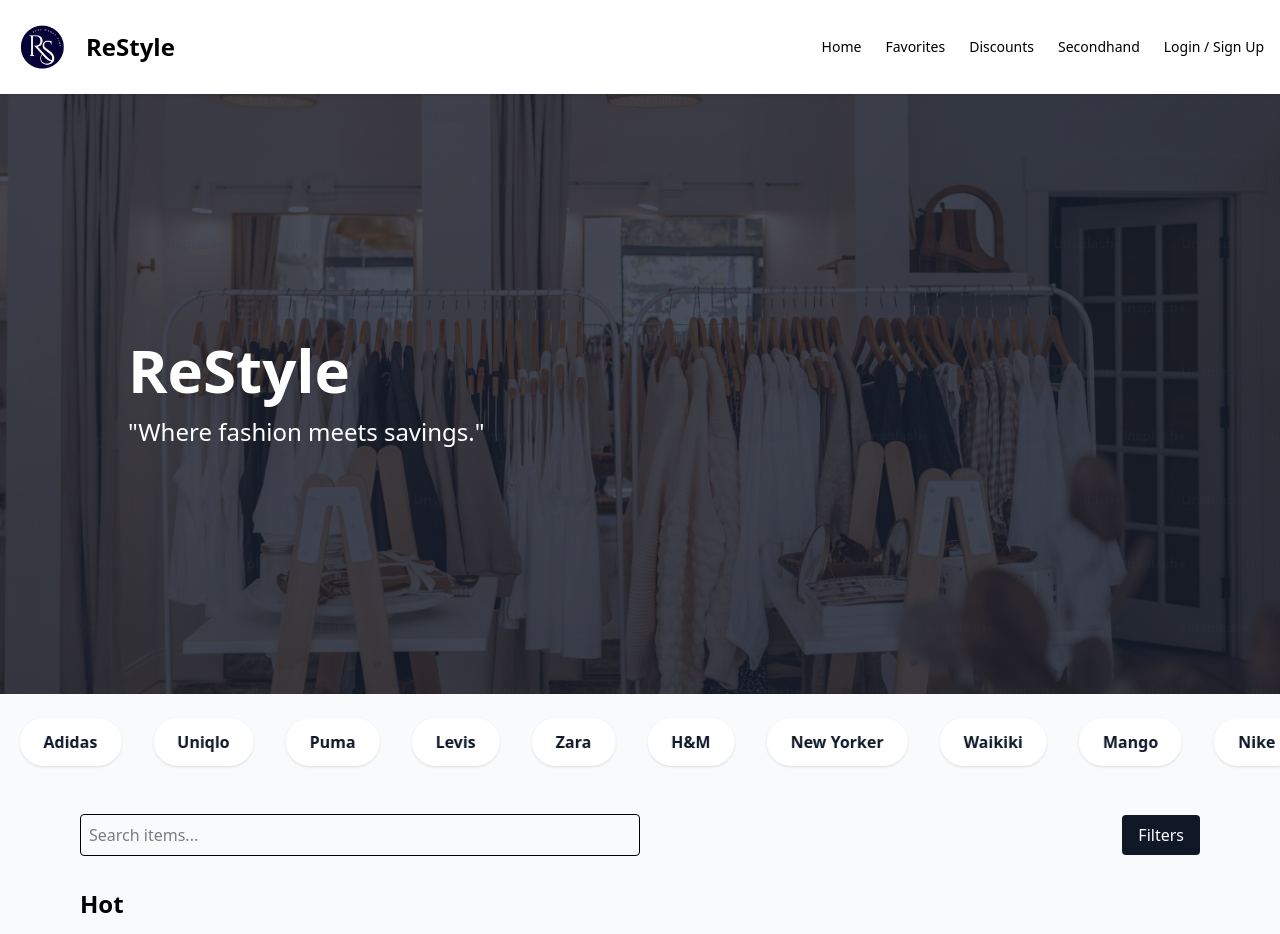
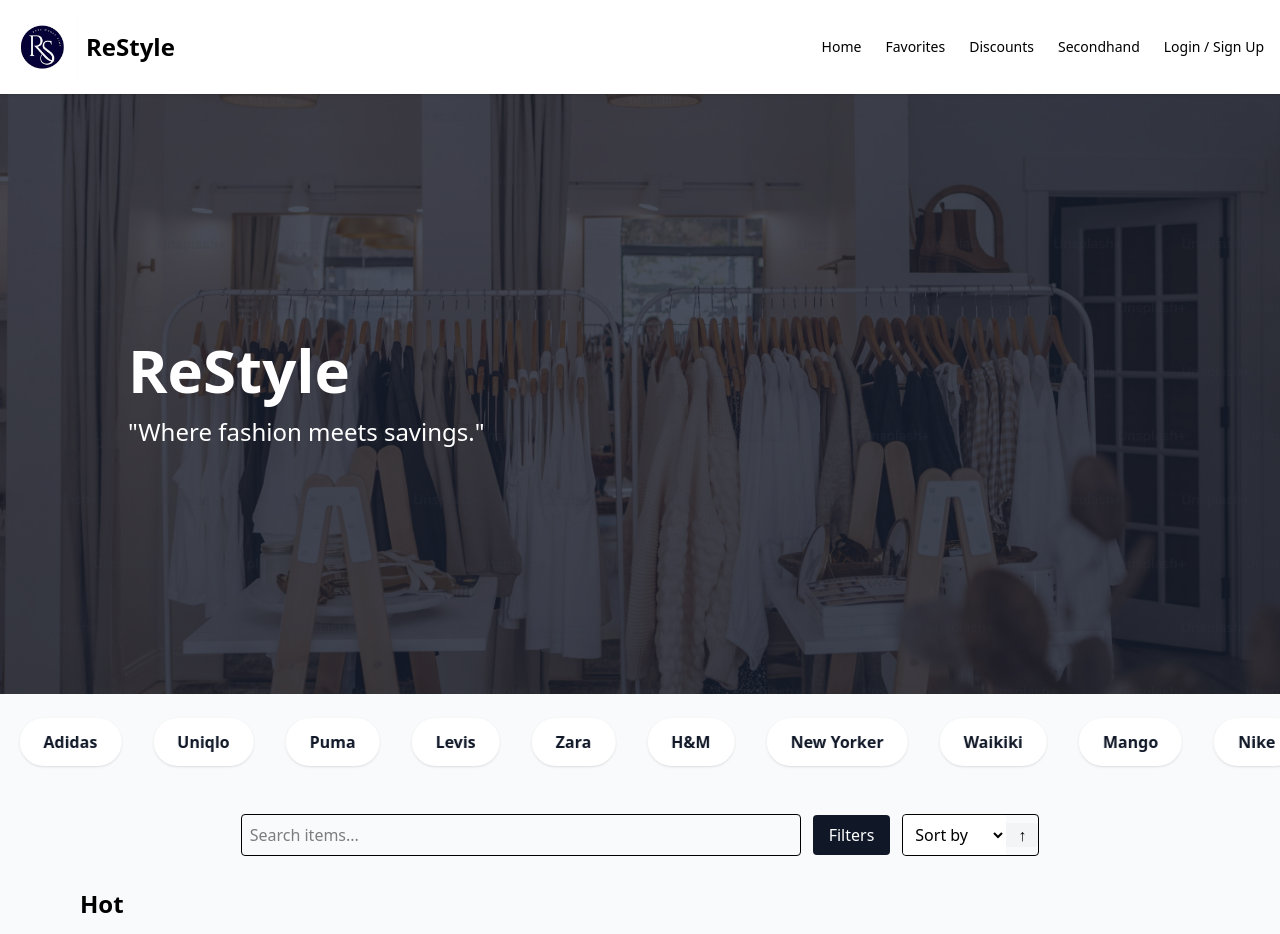
Before and after one commit to dachishengelia/ReStyle, a React (Vite) app: page / in a window 1280 px wide. Shown: the top 934 px of the page. Built offline with nearby package versions, Linux system fonts and the light colour scheme.

Commit message:
added reset to filters. changed searchbar. added quick sort. added lowest to highest 'arrows'. changed animation speed. added logos folder in the public folder.

```diff
--- a/package.json
+++ b/package.json
@@ -11,7 +11,9 @@
   },
   "dependencies": {
     "axios": "^1.12.2",
-    "react": "^19.1.1",
+    "lucide": "^0.545.0",
+    "lucide-react": "^0.545.0",
+    "react": "^19.2.0",
     "react-dom": "^19.1.1",
     "react-icons": "^5.5.0",
     "react-router-dom": "^7.9.3",
--- a/src/pages/Home.jsx
+++ b/src/pages/Home.jsx
@@ -7,6 +7,12 @@
   const [query, setQuery] = useState("");
   const [filters, setFilters] = useState({});
   const [filterOpen, setFilterOpen] = useState(false);
+  const [sortOption, setSortOption] = useState("");
+  const [sortOrder, setSortOrder] = useState("asc");
+
+  const toggleSortOrder = () => {
+    setSortOrder((prev) => (prev === "asc" ? "desc" : "asc"));
+  };
 
   const filtered = products.filter((p) => {
     const matchesQuery = p.title.toLowerCase().includes(query.toLowerCase());
@@ -28,93 +34,49 @@
     );
   });
 
-  const firstFour = filtered.slice(0, 4);
+
+  const sorted = [...filtered].sort((a, b) => {
+    if (!sortOption) return 0;
+
+    if (sortOption === "newest") {
+      return sortOrder === "asc"
+        ? new Date(a.createdAt) - new Date(b.createdAt)
+        : new Date(b.createdAt) - new Date(a.createdAt);
+    }
+
+    return sortOrder === "asc"
+      ? a[sortOption] - b[sortOption]
+      : b[sortOption] - a[sortOption];
+  });
+
+  const firstFour = sorted.slice(0, 4);
 
   const brands = [
-    "Zara",
-    "H&M",
-    "New Yorker",
-    "Waikiki",
-    "Mango",
-    "Nike",
-    "Adidas",
-    "Uniqlo",
-    "Puma",
-    "Levis",
-    "Zara",
-    "H&M",
-    "New Yorker",
-    "Waikiki",
-    "Mango",
-    "Nike",
-    "Adidas",
-    "Uniqlo",
-    "Puma",
-    "Levis",
-    "Zara",
-    "H&M",
-    "New Yorker",
-    "Waikiki",
-    "Mango",
-    "Nike",
-    "Adidas",
-    "Uniqlo",
-    "Puma",
-    "Levis",
-    "Zara",
-    "H&M",
-    "New Yorker",
-    "Waikiki",
-    "Mango",
-    "Nike",
-    "Adidas",
-    "Uniqlo",
-    "Puma",
-    "Levis",
-    "Zara",
-    "H&M",
-    "New Yorker",
-    "Waikiki",
-    "Mango",
-    "Nike",
-    "Adidas",
-    "Uniqlo",
-    "Puma",
-    "Levis",
-    "Zara",
-    "H&M",
-    "New Yorker",
-    "Waikiki",
-    "Mango",
-    "Nike",
-    "Adidas",
-    "Uniqlo",
-    "Puma",
-    "Levis",
+    "Zara", "H&M", "New Yorker", "Waikiki", "Mango", "Nike", "Adidas",
+    "Uniqlo", "Puma", "Levis","Zara", "H&M", "New Yorker", "Waikiki", "Mango", "Nike", "Adidas",
+    "Uniqlo", "Puma", "Levis","Zara", "H&M", "New Yorker", "Waikiki", "Mango", "Nike", "Adidas",
+    "Uniqlo", "Puma", "Levis","Zara", "H&M", "New Yorker", "Waikiki", "Mango", "Nike", "Adidas",
+    "Uniqlo", "Puma", "Levis","Zara", "H&M", "New Yorker", "Waikiki", "Mango", "Nike", "Adidas",
+    "Uniqlo", "Puma", "Levis","Zara", "H&M", "New Yorker", "Waikiki", "Mango", "Nike", "Adidas",
+    "Uniqlo", "Puma", "Levis"
   ];
 
   return (
     <div className="w-full">
-
-      <div
-        className="flex flex-col md:flex-row items-center justify-between
+      <div className="flex flex-col md:flex-row items-center justify-between
                       bg-gray-900 text-white h-[500px] md:h-[600px] px-6 md:px-20
-                   relative overflow-hidden"
-      >
-
+                      relative overflow-hidden">
         <div
           className="absolute inset-0"
           style={{
             backgroundImage: "url('/splash.png')",
             backgroundSize: "cover",
             backgroundPosition: "center",
-            opacity: 0.8,
+            opacity: 0.8
           }}
         ></div>
 
-
         <div className="absolute inset-0 bg-gray-900/70"></div>
-
 
         <div className="relative z-10 md:w-1/2 mt-6 md:mt-0 md:ml-12">
           <h1 className="text-5xl md:text-6xl font-bold mb-4">ReStyle</h1>
@@ -124,13 +86,13 @@
         </div>
       </div>
 
-
       <div className="overflow-hidden py-6 bg-gray-50 relative">
   <div className="flex gap-8 whitespace-nowrap animate-marquee-fast">
     {brands.concat(brands).map((b, i) => (
       <div
         key={i}
-              className="px-6 py-3 bg-white shadow rounded-full font-bold text-gray-900 flex-shrink-0"
+        className="px-6 py-3 bg-white shadow rounded-full font-bold text-gray-900 flex-shrink-0
+                   transform transition-transform duration-300 hover:scale-140"
       >
         {b}
       </div>
@@ -139,7 +101,8 @@
 </div>
 
 
-      <div className="flex justify-between items-center my-6 px-4 md:px-20">
+
+      <div className="flex flex-wrap justify-center items-center gap-3 my-6 px-4 md:px-20">
         <input
           type="text"
           placeholder="Search items..."
@@ -147,12 +110,34 @@
           value={query}
           onChange={(e) => setQuery(e.target.value)}
         />
+
         <button
-          className="ml-4 px-4 py-2 bg-gray-900 text-white rounded hover:bg-gray-700"
+          className="px-4 py-2 bg-gray-900 text-white rounded hover:bg-gray-700"
           onClick={() => setFilterOpen(true)}
         >
           Filters
         </button>
+
+        <div className="flex items-center border rounded">
+          <select
+            value={sortOption}
+            onChange={(e) => setSortOption(e.target.value)}
+            className="border-none p-2 rounded-l outline-none bg-white"
+          >
+            <option value="">Sort by</option>
+            <option value="price">Price</option>
+            <option value="discount">Discount</option>
+            <option value="newest">Newest</option>
+          </select>
+
+          <button
+            onClick={toggleSortOrder}
+            className="px-3 bg-gray-100 hover:bg-gray-200 rounded-r transition"
+            title={sortOrder === "asc" ? "Ascending" : "Descending"}
+          >
+            {sortOrder === "asc" ? "↑" : "↓"}
+          </button>
+        </div>
       </div>
 
 
@@ -193,3 +178,201 @@
     </div>
   );
 }
+
+
+// import React, { useState } from "react";
+// import ProductCard from "../components/ProductCard";
+// import Filters from "../components/Filters";
+// import products from "../data/products";
+
+// export default function Home({ favorites, toggleFav }) {
+//   const [query, setQuery] = useState("");
+//   const [filters, setFilters] = useState({});
+//   const [filterOpen, setFilterOpen] = useState(false);
+//   const [sortOption, setSortOption] = useState("");
+//   const [sortOrder, setSortOrder] = useState("asc");
+
+//   const toggleSortOrder = () => {
+//     setSortOrder((prev) => (prev === "asc" ? "desc" : "asc"));
+//   };
+
+//   const filtered = products.filter((p) => {
+//     const matchesQuery = p.title.toLowerCase().includes(query.toLowerCase());
+//     const matchesCategory = !filters.category || p.category === filters.category;
+//     const matchesColor = !filters.color || p.color === filters.color;
+//     const matchesSize = !filters.size || p.size.includes(filters.size);
+//     const matchesPrice =
+//       !filters.maxPrice || p.price <= parseInt(filters.maxPrice);
+//     const matchesDiscount =
+//       !filters.minDiscount || p.discount >= parseInt(filters.minDiscount);
+
+//     return (
+//       matchesQuery &&
+//       matchesCategory &&
+//       matchesColor &&
+//       matchesSize &&
+//       matchesPrice &&
+//       matchesDiscount
+//     );
+//   });
+
+//   const sorted = [...filtered].sort((a, b) => {
+//     if (!sortOption) return 0;
+
+//     if (sortOption === "newest") {
+//       return sortOrder === "asc"
+//         ? new Date(a.createdAt) - new Date(b.createdAt)
+//         : new Date(b.createdAt) - new Date(a.createdAt);
+//     }
+
+//     return sortOrder === "asc"
+//       ? a[sortOption] - b[sortOption]
+//       : b[sortOption] - a[sortOption];
+//   });
+
+//   const firstFour = sorted.slice(0, 4);
+
+//   const brands = [
+//     "Zara", "H&M", "New Yorker", "Waikiki", "Mango", "Nike", "Adidas",
+//     "Uniqlo", "Puma", "Levis","Zara", "H&M", "New Yorker", "Waikiki", "Mango", "Nike", "Adidas",
+//     "Uniqlo", "Puma", "Levis","Zara", "H&M", "New Yorker", "Waikiki", "Mango", "Nike", "Adidas",
+//     "Uniqlo", "Puma", "Levis","Zara", "H&M", "New Yorker", "Waikiki", "Mango", "Nike", "Adidas",
+//     "Uniqlo", "Puma", "Levis","Zara", "H&M", "New Yorker", "Waikiki", "Mango", "Nike", "Adidas",
+//     "Uniqlo", "Puma", "Levis","Zara", "H&M", "New Yorker", "Waikiki", "Mango", "Nike", "Adidas",
+//     "Uniqlo", "Puma", "Levis"
+//   ];
+
+//   const brandLogos = {
+//     "Zara": "/logos/zara.svg",
+//     "H&M": "/logos/hm.svg",
+//     "New Yorker": "/logos/newyorker.svg",
+//     "Waikiki": "/logos/waikiki.svg",
+//     "Mango": "/logos/mango.svg",
+//     "Nike": "/logos/nike.svg",
+//     "Adidas": "/logos/adidas.svg",
+//     "Uniqlo": "/logos/uniqlo.svg",
+//     "Puma": "/logos/puma.svg",
+//     "Levis": "/logos/levis.svg",
+//   };
+
+//   return (
+//     <div className="w-full">
+
+//       <div className="flex flex-col md:flex-row items-center justify-between
+//                       bg-gray-900 text-white h-[500px] md:h-[600px] px-6 md:px-20
+//                       relative overflow-hidden">
+//         <div
+//           className="absolute inset-0"
+//           style={{
+//             backgroundImage: "url('/splash.png')",
+//             backgroundSize: "cover",
+//             backgroundPosition: "center",
+//             opacity: 0.8
+//           }}
+//         ></div>
+
+//         <div className="absolute inset-0 bg-gray-900/70"></div>
+
+//         <div className="relative z-10 md:w-1/2 mt-6 md:mt-0 md:ml-12">
+//           <h1 className="text-5xl md:text-6xl font-bold mb-4">ReStyle</h1>
+//           <p className="text-xl md:text-2xl font-medium">
+//             "Where fashion meets savings."
+//           </p>
+//         </div>
+//       </div>
+
+//       <div className="overflow-hidden py-6 bg-gray-50 relative">
+//         <div className="flex gap-8 whitespace-nowrap animate-marquee-fast">
+//           {brands.concat(brands).map((b, i) => (
+//             <div
+//               key={i}
+//               className="relative px-6 py-3 bg-white shadow rounded-full font-bold text-gray-900 flex-shrink-0
+//                          transform transition-transform duration-300 hover:scale-110 overflow-hidden"
+//             >
+//               {brandLogos[b] && (
+//                 <img
+//                   src={brandLogos[b]}
+//                   alt={b + " logo"}
+//                   className="absolute inset-0 w-full h-full object-contain opacity-10 pointer-events-none"
+//                 />
+//               )}
+//               <span className="relative z-10">{b}</span>
+//             </div>
+//           ))}
+//         </div>
+//       </div>
+
+//       <div className="flex flex-wrap justify-center items-center gap-3 my-6 px-4 md:px-20">
+//         <input
+//           type="text"
+//           placeholder="Search items..."
+//           className="border p-2 rounded w-full md:w-1/2"
+//           value={query}
+//           onChange={(e) => setQuery(e.target.value)}
+//         />
+
+//         <button
+//           className="px-4 py-2 bg-gray-900 text-white rounded hover:bg-gray-700"
+//           onClick={() => setFilterOpen(true)}
+//         >
+//           Filters
+//         </button>
+
+//         <div className="flex items-center border rounded">
+//           <select
+//             value={sortOption}
+//             onChange={(e) => setSortOption(e.target.value)}
+//             className="border-none p-2 rounded-l outline-none bg-white"
+//           >
+//             <option value="">Sort by</option>
+//             <option value="price">Price</option>
+//             <option value="discount">Discount</option>
+//             <option value="newest">Newest</option>
+//           </select>
+
+//           <button
+//             onClick={toggleSortOrder}
+//             className="px-3 bg-gray-100 hover:bg-gray-200 rounded-r transition"
+//             title={sortOrder === "asc" ? "Ascending" : "Descending"}
+//           >
+//             {sortOrder === "asc" ? "↑" : "↓"}
+//           </button>
+//         </div>
+//       </div>
+
+//       {filterOpen && (
+//         <div className="fixed inset-0 flex items-center justify-center z-50 bg-black/30">
+//           <div className="bg-white p-6 rounded shadow-lg w-11/12 md:w-1/3 relative">
+//             <button
+//               onClick={() => setFilterOpen(false)}
+//               className="absolute top-2 right-2 text-gray-500 font-bold"
+//             >
+//               ×
+//             </button>
+//             <Filters
+//               filters={filters}
+//               setFilters={setFilters}
+//               close={() => setFilterOpen(false)}
+//             />
+//           </div>
+//         </div>
+//       )}
+
+//       {["Hot", "New", "Top Sales", "Biggest Discount"].map((section, idx) => (
+//         <div key={idx} className="my-8 px-4 md:px-20">
+//           <h2 className="text-2xl font-bold mb-4">{section}</h2>
+//           <div className="grid grid-cols-2 md:grid-cols-4 gap-6">
+//             {firstFour.map((p) => (
+//               <ProductCard
+//                 key={p.id}
+//                 p={p}
+//                 onToggleFav={toggleFav}
+//                 isFav={favorites.includes(p.id)}
+//               />
+//             ))}
+//           </div>
+//         </div>
+//       ))}
+//     </div>
+//   );
+// }
```
Also changed, not shown: src/components/Filters.jsx (+47 -18 lines), 1 other file (tests, documents, lock files or other folders). Lines whose indentation alone changed are shown as unchanged.
